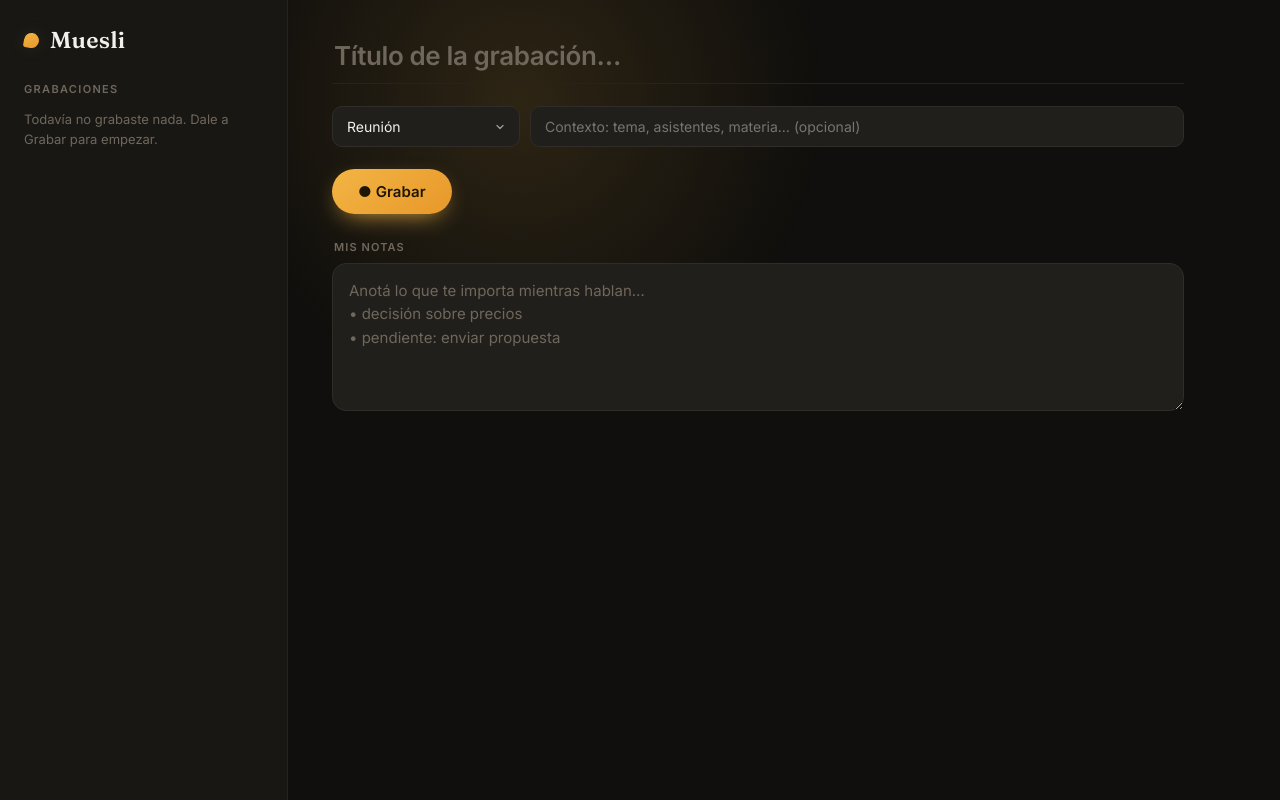
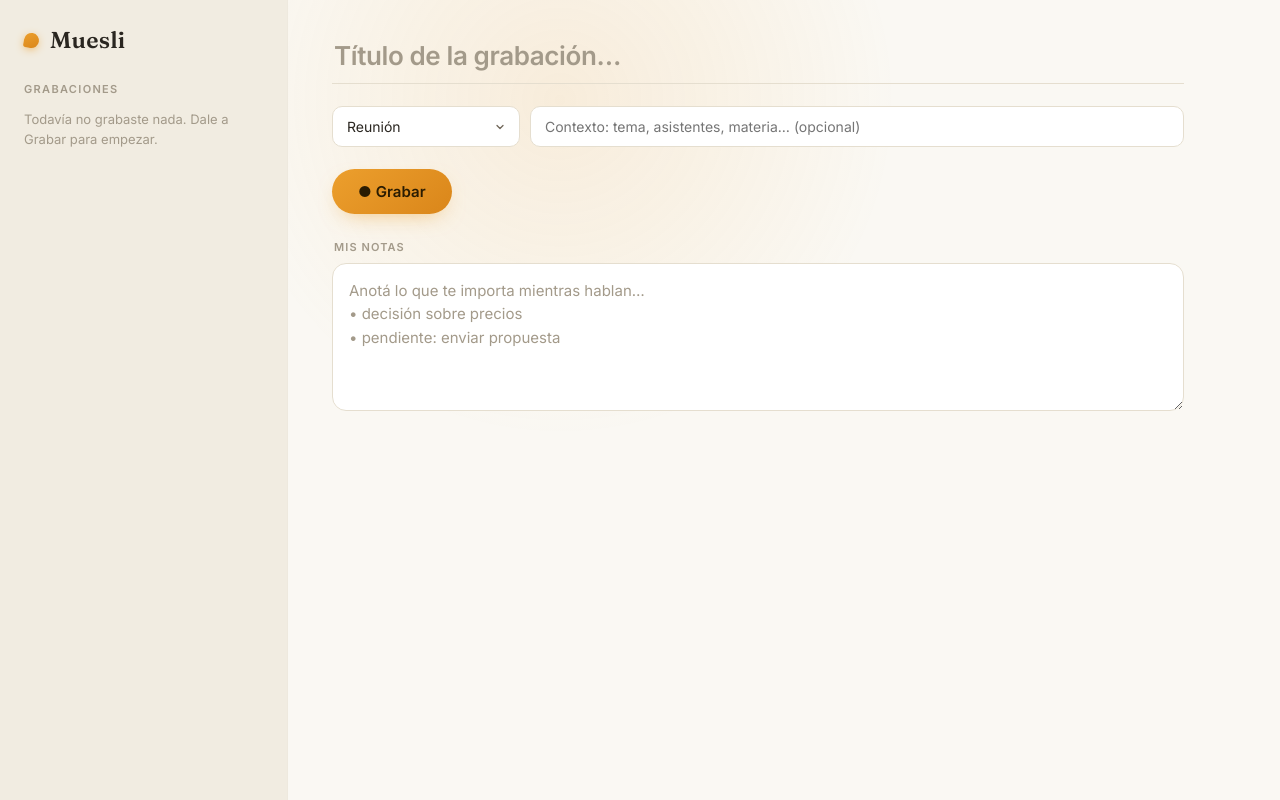
Before and after one commit to matias-gentile/muesli, a Flask app: page / in a window 1280 px wide. Run offline with Flask 3, Linux system fonts and the light colour scheme; data that the repository does not hold is empty.

Commit message:
UI: tema claro — fondo avena cálido, tarjetas blancas con sombras, acento miel oscurecido para contraste

```diff
--- a/templates/index.html
+++ b/templates/index.html
@@ -9,22 +9,27 @@
 <link href="https://fonts.googleapis.com/css2?family=Fraunces:opsz,wght@9..144,400;9..144,500;9..144,600&family=Inter:wght@400;500;600&display=swap" rel="stylesheet">
 <style>
   :root{
-    --bg:#100f0d;
-    --surface:#181714;
-    --surface-2:#211f1b;
-    --surface-3:#2a2723;
-    --border:#302d28;
-    --border-soft:#252220;
-    --text:#F3EFE9;
-    --text-dim:#A39B8E;
-    --text-faint:#6F675B;
-    --accent:#F2B544;
-    --accent-2:#E8982A;
-    --accent-ink:#1d1604;
-    --accent-glow:rgba(242,181,68,.13);
-    --rec:#F0594C;
-    --ok:#74C98A;
+    --bg:#FAF8F3;
+    --sidebar:#F1ECE1;
+    --surface:#FFFFFF;
+    --surface-2:#F4F0E8;
+    --surface-3:#ECE6DA;
+    --border:#E5DECF;
+    --border-soft:#EEE9DE;
+    --text:#2A2620;
+    --text-dim:#6F6658;
+    --text-faint:#A39A8A;
+    --accent:#EC9F2D;
+    --accent-2:#DA861A;
+    --accent-text:#B06E08;
+    --accent-ink:#2A1C02;
+    --accent-glow:rgba(236,159,45,.12);
+    --rec:#E04A3C;
+    --ok:#2E9E54;
     --radius:14px;
+    --shadow-sm:0 1px 2px rgba(45,35,15,.06);
+    --shadow:0 1px 3px rgba(45,35,15,.06), 0 12px 30px -20px rgba(45,35,15,.22);
+    --shadow-rec:0 8px 22px -10px rgba(236,159,45,.65);
     --font-display:"Fraunces",Georgia,"Times New Roman",serif;
     --font-ui:"Inter",-apple-system,BlinkMacSystemFont,"Segoe UI",system-ui,sans-serif;
   }
@@ -42,16 +47,16 @@
   body::before{
     content:"";
     position:fixed;
-    top:-220px; left:200px;
-    width:640px; height:640px;
-    background:radial-gradient(circle, var(--accent-glow), transparent 68%);
+    top:-240px; left:220px;
+    width:680px; height:680px;
+    background:radial-gradient(circle, var(--accent-glow), transparent 70%);
     pointer-events:none; z-index:0;
   }
 
   /* Sidebar */
   aside{
     position:relative; z-index:1;
-    background:var(--surface);
+    background:var(--sidebar);
     border-right:1px solid var(--border-soft);
     padding:22px 16px;
     overflow-y:auto;
@@ -62,11 +67,11 @@
     width:15px; height:15px; border-radius:50% 50% 50% 2px;
     background:linear-gradient(150deg,var(--accent),var(--accent-2));
     transform:rotate(10deg);
-    box-shadow:0 0 18px var(--accent-glow);
+    box-shadow:0 2px 10px -2px var(--accent);
   }
   .wordmark h1{
     font-family:var(--font-display); font-optical-sizing:auto;
-    font-weight:600; font-size:23px; letter-spacing:.01em; margin:0;
+    font-weight:600; font-size:23px; letter-spacing:.01em; margin:0; color:var(--text);
   }
   .side-section{display:flex; flex-direction:column; gap:4px;}
   .eyebrow{
@@ -77,34 +82,34 @@
   .note-item{
     padding:11px 12px; border-radius:10px; cursor:pointer;
     border:1px solid transparent; position:relative;
-    transition:background .15s ease, border-color .15s ease;
+    transition:background .15s ease, border-color .15s ease, box-shadow .15s ease;
   }
-  .note-item:hover{background:var(--surface-2);}
-  .note-item.active{background:var(--surface-2); border-color:var(--border);}
+  .note-item:hover{background:var(--surface); box-shadow:var(--shadow-sm);}
+  .note-item.active{background:var(--surface); border-color:var(--border); box-shadow:var(--shadow-sm);}
   .note-item.active::before{
     content:""; position:absolute; left:0; top:9px; bottom:9px; width:3px;
     border-radius:3px; background:linear-gradient(var(--accent),var(--accent-2));
   }
-  .note-item .t{font-size:14px; font-weight:500; line-height:1.3;}
+  .note-item .t{font-size:14px; font-weight:500; line-height:1.3; color:var(--text);}
   .note-item .d{font-size:12px; color:var(--text-faint); margin-top:3px;}
 
   /* Main */
   main{position:relative; z-index:1; padding:34px 44px 64px; overflow-y:auto; max-width:940px;}
   .title{
     width:100%; background:transparent; border:none;
-    border-bottom:1px solid var(--border-soft); color:var(--text);
+    border-bottom:1px solid var(--border); color:var(--text);
     font-family:var(--font-ui); font-size:26px; font-weight:600;
     letter-spacing:-.015em; padding:6px 2px 12px; margin-bottom:22px;
     transition:border-color .2s ease;
   }
   .title::placeholder{color:var(--text-faint);}
-  .title:focus{outline:none; border-color:var(--accent);}
+  .title:focus{outline:none; border-color:var(--accent-text);}
 
   .meta{display:flex; gap:10px; margin-bottom:22px; flex-wrap:wrap;}
   .select,.ctx{
-    background:var(--surface-2); border:1px solid var(--border);
+    background:var(--surface); border:1px solid var(--border);
     color:var(--text); border-radius:10px; padding:11px 14px;
-    font-size:14px; font-family:inherit; transition:border-color .15s ease;
+    font-size:14px; font-family:inherit; transition:border-color .15s ease, box-shadow .15s ease;
   }
   .select{
     min-width:188px; cursor:pointer; appearance:none; -webkit-appearance:none; padding-right:38px;
@@ -112,7 +117,7 @@
     background-repeat:no-repeat; background-position:right 13px center;
   }
   .ctx{flex:1; min-width:240px;}
-  .select:focus,.ctx:focus{outline:none; border-color:var(--accent);}
+  .select:focus,.ctx:focus{outline:none; border-color:var(--accent-text); box-shadow:0 0 0 3px var(--accent-glow);}
 
   .controls{display:flex; align-items:center; gap:16px; margin-bottom:26px;}
   .rec{
@@ -122,18 +127,18 @@
     font-weight:650; font-size:15px; letter-spacing:.005em;
     padding:13px 26px; border-radius:999px; cursor:pointer;
     display:inline-flex; align-items:center; gap:10px;
-    box-shadow:0 8px 24px -10px var(--accent);
+    box-shadow:var(--shadow-rec);
     transition:transform .12s ease, box-shadow .2s ease, filter .15s ease;
   }
-  .rec:hover{filter:brightness(1.05); transform:translateY(-1px);}
+  .rec:hover{filter:brightness(1.04); transform:translateY(-1px);}
   .rec:active{transform:translateY(0);}
-  .rec.recording{background:var(--rec); color:#fff; box-shadow:0 8px 24px -10px var(--rec);}
+  .rec.recording{background:var(--rec); color:#fff; box-shadow:0 8px 22px -10px rgba(224,74,60,.6);}
   .rec.recording::after{
     content:""; position:absolute; inset:-5px; border-radius:999px;
-    border:2px solid var(--rec); opacity:.55;
+    border:2px solid var(--rec); opacity:.5;
     animation:ring 1.5s ease-out infinite;
   }
-  @keyframes ring{0%{transform:scale(1); opacity:.55;} 100%{transform:scale(1.18); opacity:0;}}
+  @keyframes ring{0%{transform:scale(1); opacity:.5;} 100%{transform:scale(1.18); opacity:0;}}
   .rec:disabled{opacity:.55; cursor:default; filter:none; transform:none;}
   .rec:disabled::after{display:none;}
   .pulse{width:9px; height:9px; border-radius:50%; background:#fff; animation:p 1.1s ease-in-out infinite;}
@@ -146,27 +151,27 @@
   }
   textarea{
     width:100%; min-height:148px;
-    background:var(--surface-2); border:1px solid var(--border);
+    background:var(--surface); border:1px solid var(--border);
     color:var(--text); border-radius:var(--radius);
     padding:15px 16px; font-size:15px; line-height:1.55;
-    resize:vertical; font-family:inherit; transition:border-color .15s ease;
+    resize:vertical; font-family:inherit; transition:border-color .15s ease, box-shadow .15s ease;
   }
   textarea::placeholder{color:var(--text-faint);}
-  textarea:focus{outline:none; border-color:var(--accent);}
+  textarea:focus{outline:none; border-color:var(--accent-text); box-shadow:0 0 0 3px var(--accent-glow);}
 
   .status{font-size:14px; color:var(--text-dim); margin:16px 0 0; min-height:20px;}
-  .status.work{color:var(--accent);}
+  .status.work{color:var(--accent-text);}
 
   /* Result */
   .card{
     background:var(--surface); border:1px solid var(--border);
     border-radius:18px; padding:26px 30px; margin-top:20px;
-    line-height:1.62; animation:rise .3s ease both;
+    line-height:1.62; box-shadow:var(--shadow); animation:rise .3s ease both;
   }
   @keyframes rise{from{opacity:0; transform:translateY(6px);} to{opacity:1; transform:none;}}
   .card h2{
     font-family:var(--font-display); font-optical-sizing:auto;
-    font-size:17px; font-weight:600; color:var(--accent);
+    font-size:17px; font-weight:600; color:var(--accent-text);
     margin:22px 0 9px; text-transform:none; letter-spacing:0;
   }
   .card h2:first-child{margin-top:0;}
@@ -178,16 +183,16 @@
   .card .check::before{
     content:""; position:absolute; left:-18px; top:5px;
     width:13px; height:13px; border-radius:4px;
-    border:1.5px solid var(--accent); opacity:.85;
+    border:1.5px solid var(--accent-text); opacity:.9;
   }
   .notion-link{
     display:inline-flex; align-items:center; gap:7px; margin:18px 0 0;
-    color:var(--accent); text-decoration:none; font-size:14px; font-weight:600;
+    color:var(--accent-text); text-decoration:none; font-size:14px; font-weight:600;
     background:var(--surface-2); border:1px solid var(--border);
     padding:9px 15px; border-radius:10px;
     transition:border-color .15s ease, background .15s ease;
   }
-  .notion-link:hover{border-color:var(--accent); background:var(--surface-3);}
+  .notion-link:hover{border-color:var(--accent-text); background:var(--surface-3);}
   details{margin-top:18px;}
   summary{
     cursor:pointer; color:var(--text-dim); font-size:14px; list-style:none;
@@ -199,20 +204,20 @@
   .transcript{
     white-space:pre-wrap; color:var(--text-dim); font-size:13px;
     margin-top:12px; line-height:1.6;
-    background:var(--surface); border:1px solid var(--border-soft);
+    background:var(--surface-2); border:1px solid var(--border-soft);
     border-radius:12px; padding:14px 16px;
   }
   .hint{color:var(--text-faint); font-size:13px; padding:4px 8px; line-height:1.5;}
   code{background:var(--surface-3); padding:2px 6px; border-radius:5px; font-size:13px;}
 
-  :focus-visible{outline:2px solid var(--accent); outline-offset:2px;}
+  :focus-visible{outline:2px solid var(--accent-text); outline-offset:2px;}
 
   @media (max-width:760px){
     body{grid-template-columns:1fr; height:auto; min-height:100%;}
     aside{border-right:none; border-bottom:1px solid var(--border-soft); max-height:40vh;}
     main{padding:24px 20px 48px;}
     .title{font-size:22px;}
-    body::before{left:0; top:-280px;}
+    body::before{left:0; top:-300px;}
   }
   @media (prefers-reduced-motion:reduce){
     *{animation:none !important; transition:none !important;}
```
